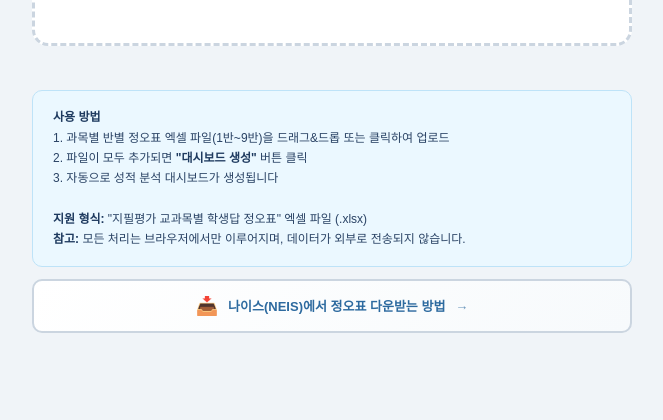
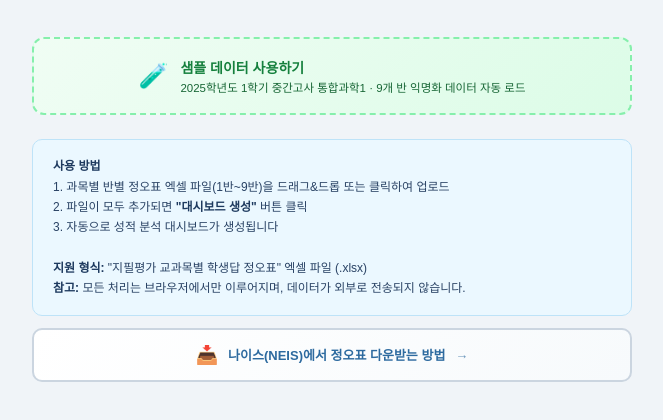
Before and after one commit to israelkh17-jpg/grade-analysis, a plain HTML site: page index.html in a window 1280 px wide. Shown: the part 368-788 px from the top of the page, without its empty margins (308-971 px from the left). Drawn offline with nearby package versions, Linux system fonts and the light colour scheme.

Commit message:
샘플 데이터 사용하기 버튼 추가 (9개 반 익명화 엑셀)
- 드롭존 아래 '샘플 데이터 사용하기' 버튼 추가 (초록 대시 테두리)
- loadSampleGradeData() 함수: 9개 익명화 xlsx fetch → File 객체 → handleFiles 주입
- .gitignore: *.xlsx 차단 유지하되 *_익명화.xlsx는 예외 허용
- 2025학년도 1학기 중간고사 통합과학1 익명화 데이터 9개 반 배포 포함

Co-Authored-By: Claude Opus 4.7 (1M context) <noreply@anthropic.com>

```diff
--- a/index.html
+++ b/index.html
@@ -37,6 +37,26 @@ body{font-family:'Pretendard','Apple SD Gothic Neo','Noto Sans KR',sans-serif;ba
 .error-msg{color:#e53e3e;font-size:13px;margin-top:12px;display:none;}
 .info-box{width:100%;max-width:600px;background:#ebf8ff;border:1px solid #bee3f8;border-radius:10px;padding:16px 20px;margin-top:24px;font-size:12px;color:#2a4365;line-height:1.7;}
 .info-box b{color:#1e3a5f;}
+
+/* 샘플 데이터 버튼 */
+.btn-sample{
+  width:100%;max-width:600px;margin-top:20px;padding:18px 24px;
+  background:linear-gradient(135deg,#f0fdf4,#dcfce7);
+  border:2px dashed #86efac;border-radius:12px;
+  display:flex;align-items:center;justify-content:center;gap:12px;
+  font-family:inherit;cursor:pointer;transition:all 0.2s;
+}
+.btn-sample:hover:not(:disabled){
+  border-color:#22c55e;background:linear-gradient(135deg,#dcfce7,#bbf7d0);
+  transform:translateY(-1px);box-shadow:0 4px 14px rgba(34,197,94,0.18);
+}
+.btn-sample:disabled{opacity:0.6;cursor:not-allowed;transform:none;}
+.btn-sample .sample-icon{font-size:24px;}
+.btn-sample .sample-text{display:flex;flex-direction:column;align-items:flex-start;text-align:left;}
+.btn-sample .sample-title{font-size:14px;font-weight:700;color:#15803d;}
+.btn-sample .sample-desc{font-size:11.5px;color:#166534;margin-top:2px;}
+.btn-sample.loading .sample-icon{animation:spin 1s linear infinite;}
+@keyframes spin{from{transform:rotate(0)}to{transform:rotate(360deg)}}
 
 /* 다운로드 안내 버튼 */
 .btn-guide{
@@ -435,6 +455,15 @@ tr:hover{background:#f7fafc;}
   <div class="file-list" id="fileList"></div>
   <p class="error-msg" id="errorMsg"></p>
   <button class="btn-generate" id="btnGenerate" onclick="generateDashboard()">대시보드 생성</button>
+
+  <!-- 샘플 데이터 사용하기 -->
+  <button class="btn-sample" id="btnSample" onclick="loadSampleGradeData()">
+    <span class="sample-icon">🧪</span>
+    <span class="sample-text">
+      <span class="sample-title">샘플 데이터 사용하기</span>
+      <span class="sample-desc">2025학년도 1학기 중간고사 통합과학1 · 9개 반 익명화 데이터 자동 로드</span>
+    </span>
+  </button>
 
   <div class="info-box">
     <b>사용 방법</b><br>
@@ -661,6 +690,51 @@ function handleFiles(files) {
     uploadedFiles.set(f.name, f);
   }
   renderFileList();
+}
+
+// 샘플 데이터 (9개 반 익명화 엑셀) 자동 로드
+async function loadSampleGradeData() {
+  const btn = document.getElementById('btnSample');
+  const textEl = btn.querySelector('.sample-title');
+  const descEl = btn.querySelector('.sample-desc');
+  const originalTitle = textEl.textContent;
+  const originalDesc = descEl.textContent;
+
+  btn.disabled = true;
+  btn.classList.add('loading');
+  textEl.textContent = '샘플 파일 불러오는 중...';
+  descEl.textContent = '9개 반 정오표를 다운로드하고 있어요';
+
+  const fileNames = [];
+  for (let cls = 101; cls <= 109; cls++) {
+    fileNames.push(`2025_1학기중간_${cls}_익명화.xlsx`);
+  }
+
+  try {
+    const results = await Promise.all(
+      fileNames.map(async name => {
+        const resp = await fetch(encodeURI(name));
+        if (!resp.ok) throw new Error(`${name}: ${resp.status}`);
+        const blob = await resp.blob();
+        return new File([blob], name, { type: blob.type || 'application/vnd.openxmlformats-officedocument.spreadsheetml.sheet' });
+      })
+    );
+    handleFiles(results);
+
+    // 기존 오류 메시지 초기화
+    errorMsg.textContent = '';
+    textEl.textContent = '샘플 데이터 로드 완료 ✓';
+    descEl.textContent = `${results.length}개 파일 준비됨 — "대시보드 생성"을 눌러주세요`;
+  } catch (err) {
+    console.error(err);
+    errorMsg.textContent = '샘플 파일을 불러오지 못했어요. 새로고침 후 다시 시도해주세요.';
+    textEl.textContent = originalTitle;
+    descEl.textContent = originalDesc;
+    btn.disabled = false;
+  } finally {
+    btn.classList.remove('loading');
+    // 성공 시에는 비활성화 유지(중복 로드 방지), 버튼은 상태만 변경되어 그대로 둠
+  }
 }
 
 function removeFile(name) {
```
Also changed, not shown: 10 other files.
